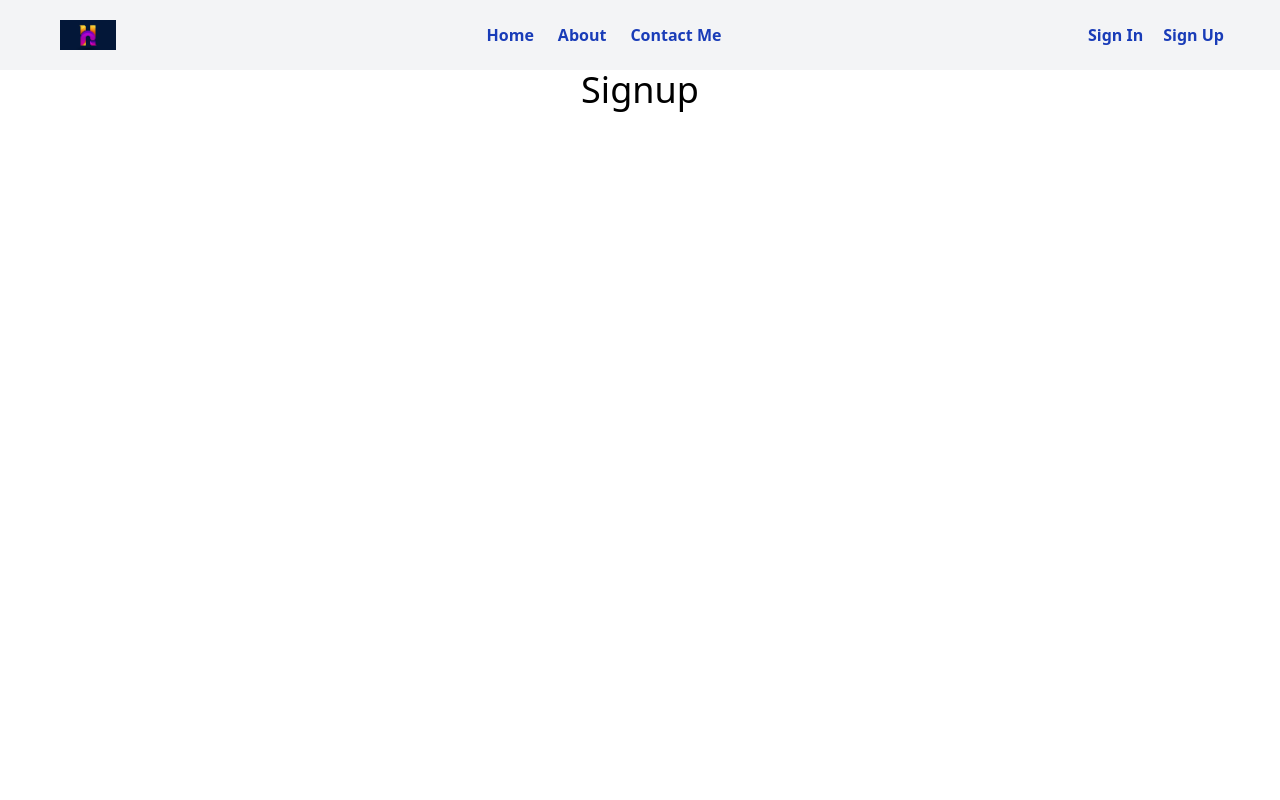
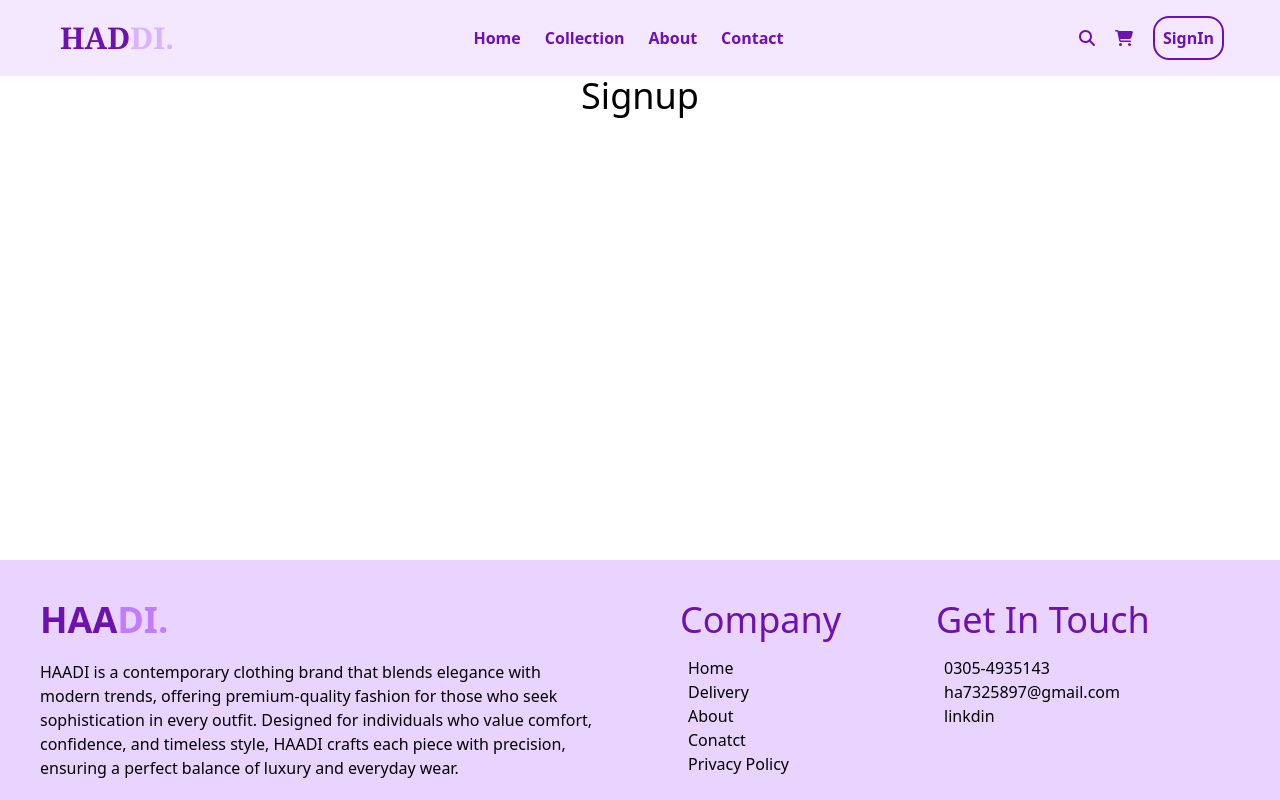
Before and after one commit to HaiderAli777/E-commerce-Frontend, a React (Vite) app in the folder E-Frontend/: page / in a window 1280 px wide. Built offline with nearby package versions, Linux system fonts and the light colour scheme.

Commit message:
Adding Footer

```diff
--- a/E-Frontend/src/App.jsx
+++ b/E-Frontend/src/App.jsx
@@ -4,6 +4,7 @@ import viteLogo from "/vite.svg";
 import "./App.css";
 import Navbar from "./Component/navbar";
 import Signup from "./Pages/Signup";
+import Footer from "./Component/Footer";
 import { Routes, Route } from "react-router-dom";
 function App() {
   const [count, setCount] = useState(0);
@@ -12,6 +13,7 @@ function App() {
     <div>
       <Navbar></Navbar>
       <Signup></Signup>
+      <Footer></Footer>
     </div>
   );
 }
--- /dev/null
+++ b/E-Frontend/src/Component/Footer.jsx
@@ -0,0 +1,41 @@
+import React from "react";
+
+export default function () {
+  return (
+    <div className="bg-purple-200 flex flex-row fixed bottom-0 h-[15rem]">
+      <div className=" flex flex-col w-[50%] p-10 font-light">
+        <h1 className="text-4xl text-purple-800 mb-5 justify-start font-bold">
+          HAA<span className="text-purple-400">DI.</span>
+        </h1>
+        <p>
+          HAADI is a contemporary clothing brand that blends elegance with
+          modern trends, offering premium-quality fashion for those who seek
+          sophistication in every outfit. Designed for individuals who value
+          comfort, confidence, and timeless style, HAADI crafts each piece with
+          precision, ensuring a perfect balance of luxury and everyday wear.
+        </p>
+      </div>
+      <div className="flex flex-col p-10 font-light w-[20%]">
+        <p className="text-4xl mb-4  text-purple-800 font-medium">Company</p>
+
+        <div className="ml-2">
+          <p>Home</p>
+          <p>Delivery</p>
+          <p>About</p>
+          <p>Conatct</p>
+          <p>Privacy Policy</p>
+        </div>
+      </div>
+      <div className="flex flex-col p-10 font-light">
+        <p className="text-4xl mb-4  text-purple-800 font-medium">
+          Get In Touch
+        </p>
+        <div className="ml-2">
+          <p>0305-4935143</p>
+          <p>ha7325897@gmail.com</p>
+          <p>linkdin</p>
+        </div>
+      </div>
+    </div>
+  );
+}
--- a/E-Frontend/src/Component/Navbar.jsx
+++ b/E-Frontend/src/Component/Navbar.jsx
@@ -1,7 +1,14 @@
 import React, { useState } from "react";
 import imgage1 from "../assets/logo.jpg";
 import { FontAwesomeIcon } from "@fortawesome/react-fontawesome";
-import { faBars, faXmark } from "@fortawesome/free-solid-svg-icons";
+import {
+  faBars,
+  faXmark,
+  faMagnifyingGlass,
+  faCartShopping,
+  faRightToBracket,
+} from "@fortawesome/free-solid-svg-icons";
+
 import { Link } from "react-router-dom";
 export default function Navbar() {
   const [pop, setpop] = useState(false);
@@ -17,18 +24,37 @@ export default function Navbar() {
   return (
     <>
       <div>
-        <div className="justify-between flex flex-row bg-gray-100  py-4 px-14  items-center">
-          <div className="p-1">
-            <img src={imgage1} className="max-w-14"></img>
+        <div className="justify-between flex flex-row bg-purple-100  py-4 px-14  items-center">
+          <div className="p-1 text-purple-800 font-bold text-3xl font-serif">
+            HAD<span className=" text-purple-300 font-bold">DI.</span>
           </div>
-          <div className="hidden md:flex space-x-6 font-bold text-blue-800 ">
-            <Link to="/">Home</Link>
-            <Link to="/">About</Link>
-            <Link to="/">Contact Me</Link>
+          <div className="hidden md:flex space-x-6 font-bold text-purple-800 ">
+            <Link to="/" className="hover:border-b-4">
+              Home
+            </Link>
+            <Link to="/" className="hover:border-b-4">
+              Collection
+            </Link>
+            <Link to="/" className="hover:border-b-4">
+              About
+            </Link>
+            <Link to="/" className="hover:border-b-4">
+              Contact
+            </Link>
           </div>
-          <div className="hidden md:flex space-x-5 flex-row font-bold text-blue-800">
-            <Link to="/">Sign In</Link>
-            <Link to="/">Sign Up</Link>
+          <div className=" md:flex space-x-5 flex-row font-bold text-purple-800 items-center">
+            <Link>
+              <FontAwesomeIcon icon={faMagnifyingGlass}></FontAwesomeIcon>
+            </Link>
+            <Link>
+              <FontAwesomeIcon icon={faCartShopping}></FontAwesomeIcon>
+            </Link>
+
+            <Link to="/">
+              <button className="border-2 ro rounded-2xl p-2 hover:bg-purple-800 hover:text-white">
+                SignIn
+              </button>
+            </Link>
           </div>
           <div className="md:hidden">
             <button onClick={ShowtheMenu}>
@@ -42,11 +68,11 @@ export default function Navbar() {
       </div>
       {pop && (
         <div className="bg-blue-300 flex flex-col py-5 space-y-1.5 text-center fixed right-0 left-0 md:hidden">
-          <Link to="/">Sign In</Link>
-          <Link to="/">Sign Up</Link>
+          <Link to="/">SignIn</Link>
           <Link to="/">Home</Link>
+          <Link to="/">Collection</Link>
           <Link to="/">About</Link>
-          <Link to="/">Contact Me</Link>
+          <Link to="/">Contact</Link>
         </div>
       )}
     </>
```
